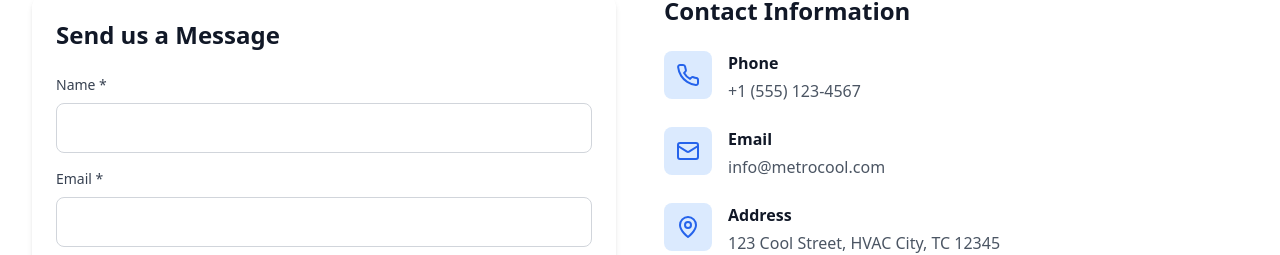
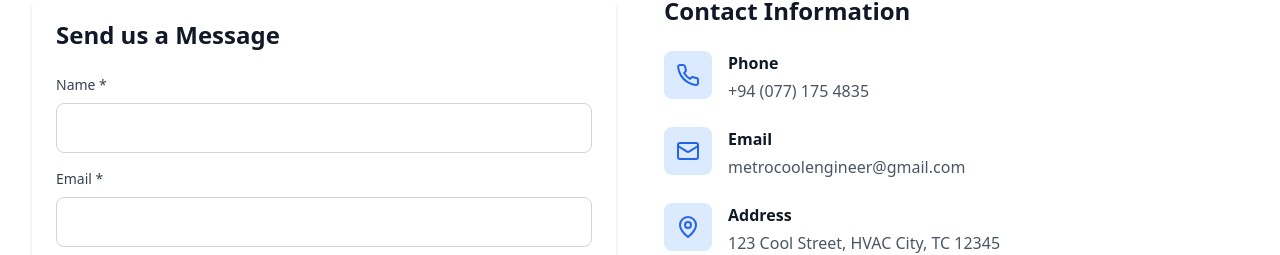
Before and after one commit to RajeevSivarasasingam/Metro, a React (Vite) app in the folder client/: page /contact in a window 1280 px wide. Shown: the part 409-664 px from the top of the page. Built offline with nearby package versions, Linux system fonts and the light colour scheme; no server answers.

Commit message:
update details

```diff
--- a/client/src/pages/Contact.jsx
+++ b/client/src/pages/Contact.jsx
@@ -141,7 +141,7 @@ const Contact = () => {
                   </div>
                   <div>
                     <h3 className="font-semibold text-gray-900 mb-1">Phone</h3>
-                    <p className="text-gray-600">+1 (555) 123-4567</p>
+                    <p className="text-gray-600"> +94 (077) 175 4835</p>
                   </div>
                 </div>
 
@@ -151,7 +151,7 @@ const Contact = () => {
                   </div>
                   <div>
                     <h3 className="font-semibold text-gray-900 mb-1">Email</h3>
-                    <p className="text-gray-600">info@metrocool.com</p>
+                    <p className="text-gray-600">metrocoolengineer@gmail.com</p>
                   </div>
                 </div>
 
```
